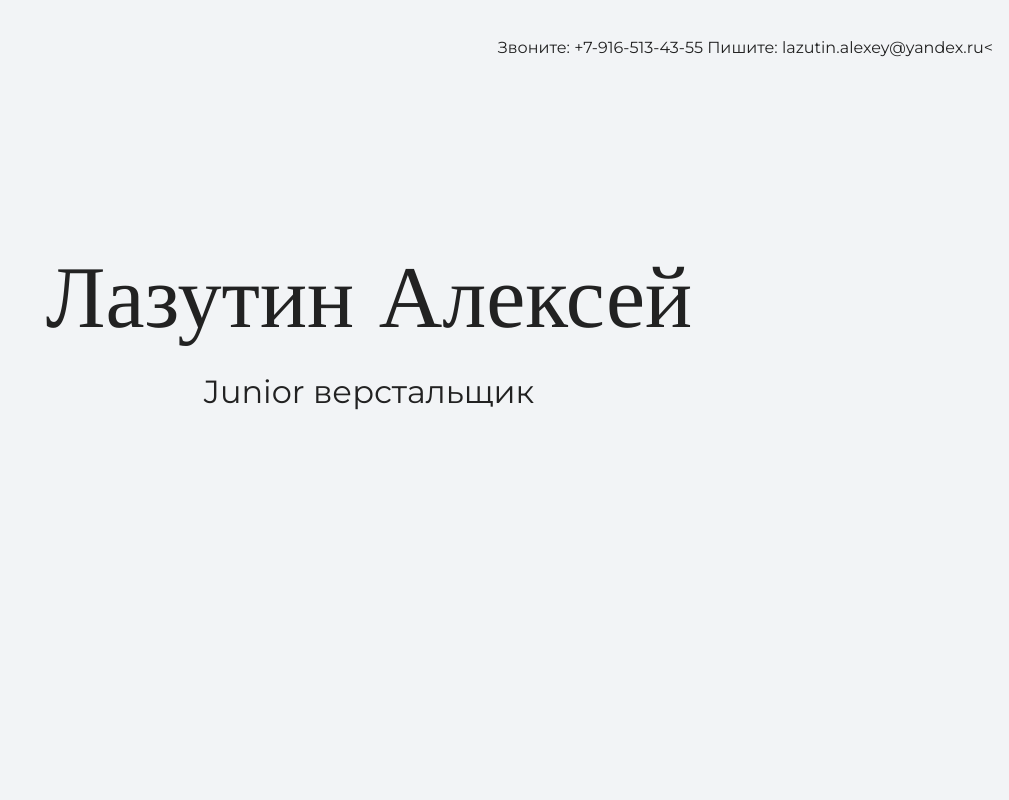
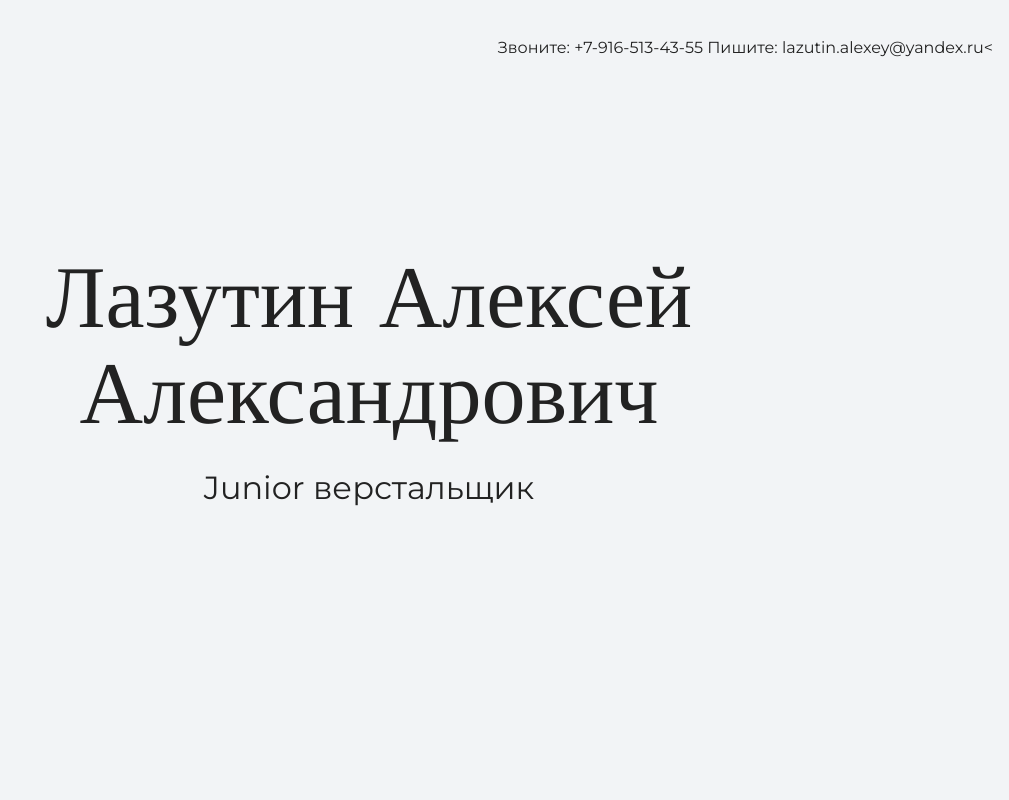
Before and after one commit to alexey-lazutin/portfolio, a plain HTML site: page index.html in a window 1280 px wide. Shown: the top 800 px of the page, without its empty margins (271-1280 px from the left). Drawn offline with nearby package versions, Linux system fonts and the light colour scheme.

Commit message:
Меняем текст на главной странице

```diff
--- a/index.html
+++ b/index.html
@@ -17,7 +17,7 @@
 
     <section class="hero-image">
       <div class="container">
-      <h1 class="heading">Лазутин Алексей</h1>
+      <h1 class="heading">Лазутин Алексей Александрович</h1>
       <p>Junior верстальщик</p>
     </div>
     </section>
```
